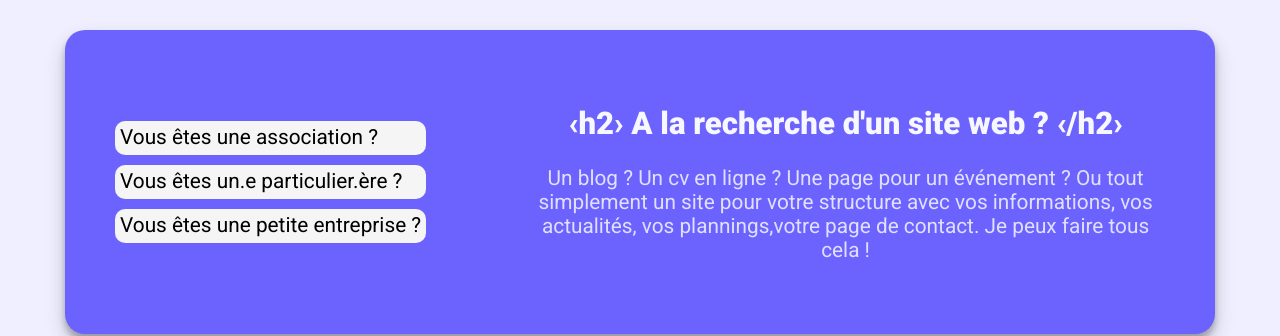
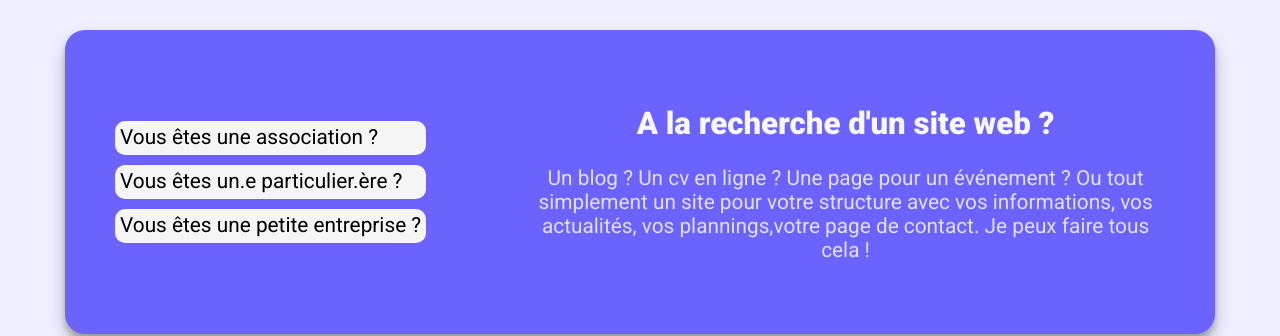
Before and after one commit to MathisBarre/mathis-webartisan, a Jekyll site: the page built from index.html, in a window 1280 px wide. Shown: the part 451-787 px from the top of the page. Built offline with Jekyll 4.4.1, drawn with Linux system fonts in a browser that asks for light colours.

```diff
--- a/_data/homepage.json
+++ b/_data/homepage.json
@@ -13,7 +13,7 @@
       "question": "Vous êtes une petite entreprise ?"
     }
   ],
-  "service-titre": "&lsaquo;h2&rsaquo; A la recherche d'un site web ? &lsaquo;/h2&rsaquo;",
+  "service-titre": "A la recherche d'un site web ?",
   "service-description": "Un blog ? Un cv en ligne ? Une page pour un événement ? Ou tout simplement un site pour votre structure avec vos informations, vos actualités, vos plannings,votre page de contact. Je peux faire tous cela !",
   "creations-titre": "Mes dernières créations",
   "question-titre": "Questions fréquentes",
```
